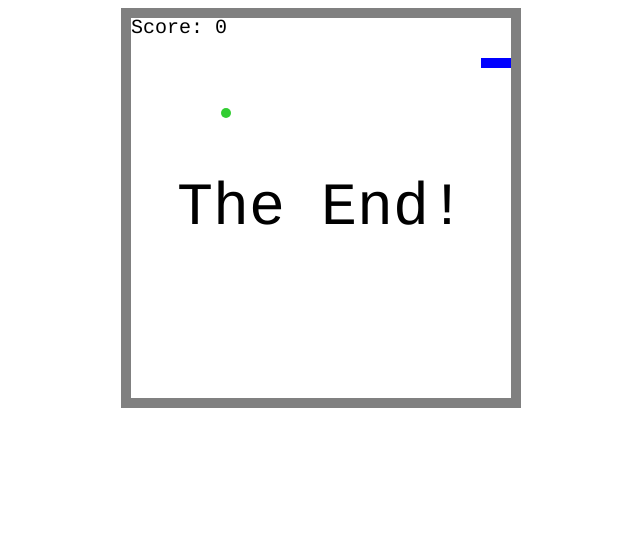
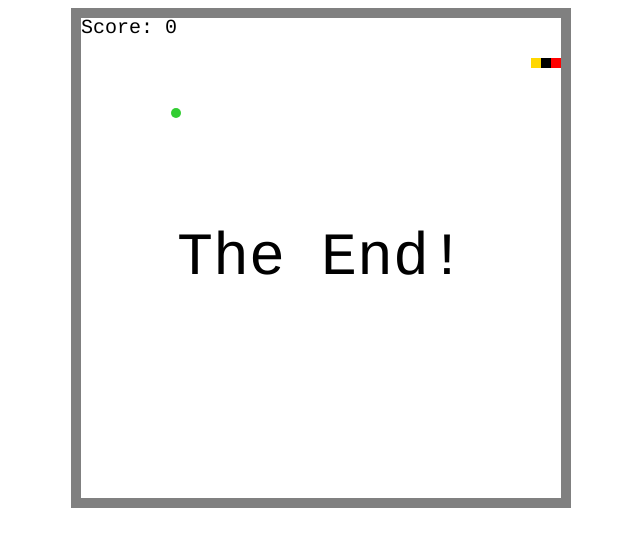
Before and after one commit to Uladzi/snake-game, a plain HTML site: page index.html in a window 1280 px wide. Shown: the whole page, without its empty margins (319-959 px from the left). Drawn offline with nearby package versions, Linux system fonts and the light colour scheme.

Commit message:
feat: implement additional tasks

```diff
--- a/index.html
+++ b/index.html
@@ -10,7 +10,7 @@
 </head>
 
 <body>
-  <canvas id="canvas" width="400" height="400"></canvas>
+  <canvas id="canvas" width="500" height="500"></canvas>
 
   <script src="https://ajax.googleapis.com/ajax/libs/jquery/3.3.1/jquery.min.js"></script>
   <script src="script.js"></script>
--- a/script.js
+++ b/script.js
@@ -34,7 +34,7 @@ const drawScore = function() {
 
 // Отменяем действие setInterval и печатаем сообщение «Конец игры»
 const gameOver = function() {
-    clearInterval(intervalId);
+    playing = false;
     ctx.font = '60px Courier';
     ctx.fillStyle = 'Black';
     ctx.textAlign = 'center';
@@ -93,8 +93,12 @@ const Snake = function() {
 
 // Рисуем квадратик для каждого сегмента тела змейки
 Snake.prototype.draw = function() {
-    for (let i = 0; i < this.segments.length; i++) {
-        this.segments[i].drawSquare('Blue');
+    this.segments[0].drawSquare('Red');
+    for (let i = 1; i < this.segments.length; i++) {
+        this.segments[i].drawSquare('Gold');
+        if (i % 2 != 0) {
+            this.segments[i].drawSquare('Black');
+        }
     }
 };
 
@@ -123,7 +127,8 @@ Snake.prototype.move = function() {
     this.segments.unshift(newHead);
     if (newHead.equal(apple.position)) {
         score++;
-        apple.move();
+        animationTime -= 5;
+        apple.move(this.segments);
     } else {
         this.segments.pop();
     }
@@ -175,10 +180,18 @@ Apple.prototype.draw = function() {
 };
 
 // Перемещаем яблоко в случайную позицию
-Apple.prototype.move = function() {
+Apple.prototype.move = function(occupiedBlocks) {
     const randomCol = Math.floor(Math.random() * (widthInBlocks - 2)) + 1;
     const randomRow = Math.floor(Math.random() * (heightInBlocks - 2)) + 1;
     this.position = new Block(randomCol, randomRow);
+
+    // Проверяем не передвинули лы мы яблоко в ячейку занятую сейчас телом змейки
+    for (let i = 0; i < occupiedBlocks.length; i++) {
+        if (this.position.equal(occupiedBlocks[i])) {
+            this.move(occupiedBlocks); // Вызываем метод move повторно
+            return;
+        }
+    }
 };
 
 // Создаем объект-змейку и объект-яблоко
@@ -186,14 +199,23 @@ const snake = new Snake();
 const apple = new Apple();
 
 // Запускаем функцию анимации через setInterval
-const intervalId = setInterval(function() {
+let playing = true;
+let animationTime = 100;
+// Создаем функцию игрового цикла, вызывающую саму себя используя setTimeout
+const gameLoop = function() {
     ctx.clearRect(0, 0, width, height);
     drawScore();
     snake.move();
     snake.draw();
     apple.draw();
     drawBorder();
-}, 100);
+    // Устанавливается в false функцией gameOver
+    if (playing) {
+        setTimeout(gameLoop, animationTime);
+    }
+};
+// Начинаем игровой цикл
+gameLoop();
 
 // Преобразуем коды клавиш в направления
 const directions = {
```
